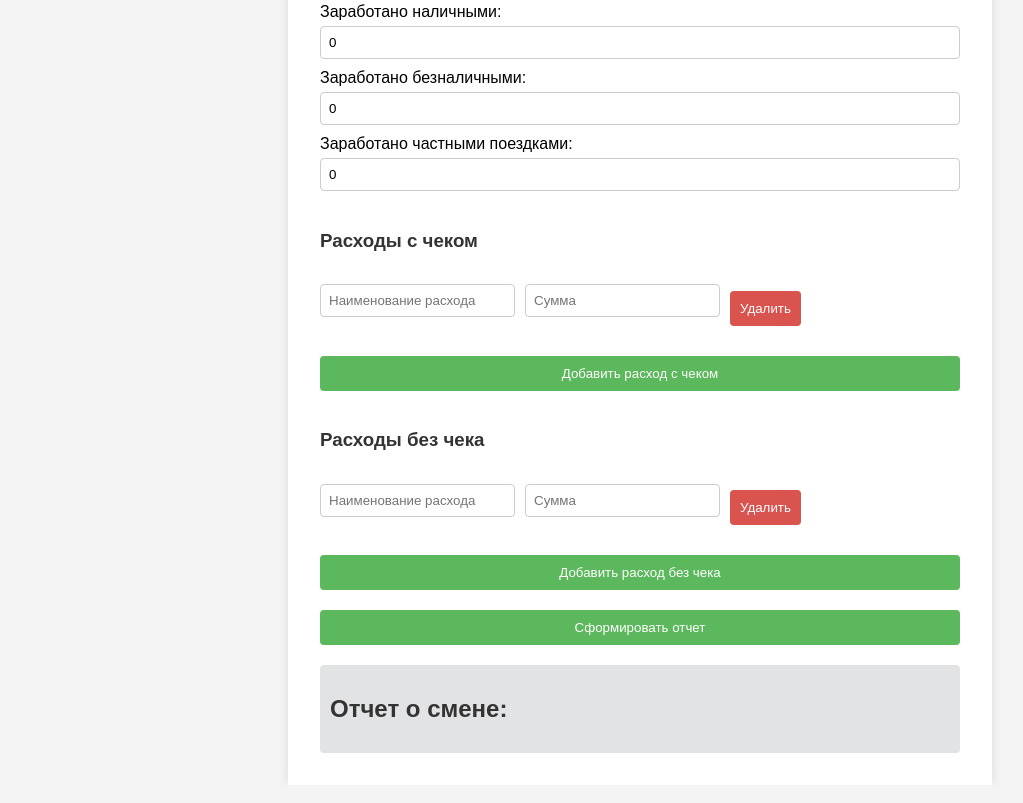
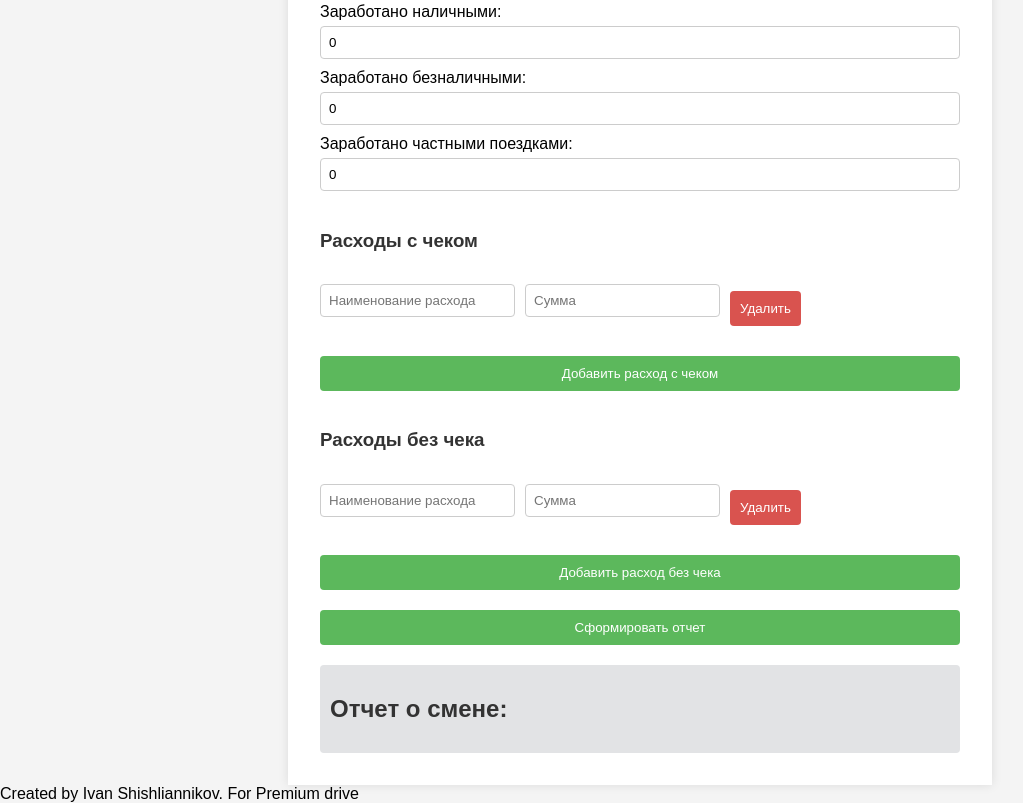
Before and after one commit to premiumdrivetaxi/premiumdrivetaxi.github.io, a plain HTML site: page index.html in a window 1280 px wide. Shown: the part 451-1254 px from the top of the page, without its empty margins (0-1023 px from the left). Drawn offline with Linux system fonts and the light colour scheme.

Commit message:
author name added

```diff
--- a/index.html
+++ b/index.html
@@ -61,6 +61,7 @@
             <p id="report"></p>
         </div>
     </div>
+    <footer>Created by Ivan Shishliannikov. For Premium drive</footer>
     <script src="script.js"></script>
 </body>
 </html>
```
